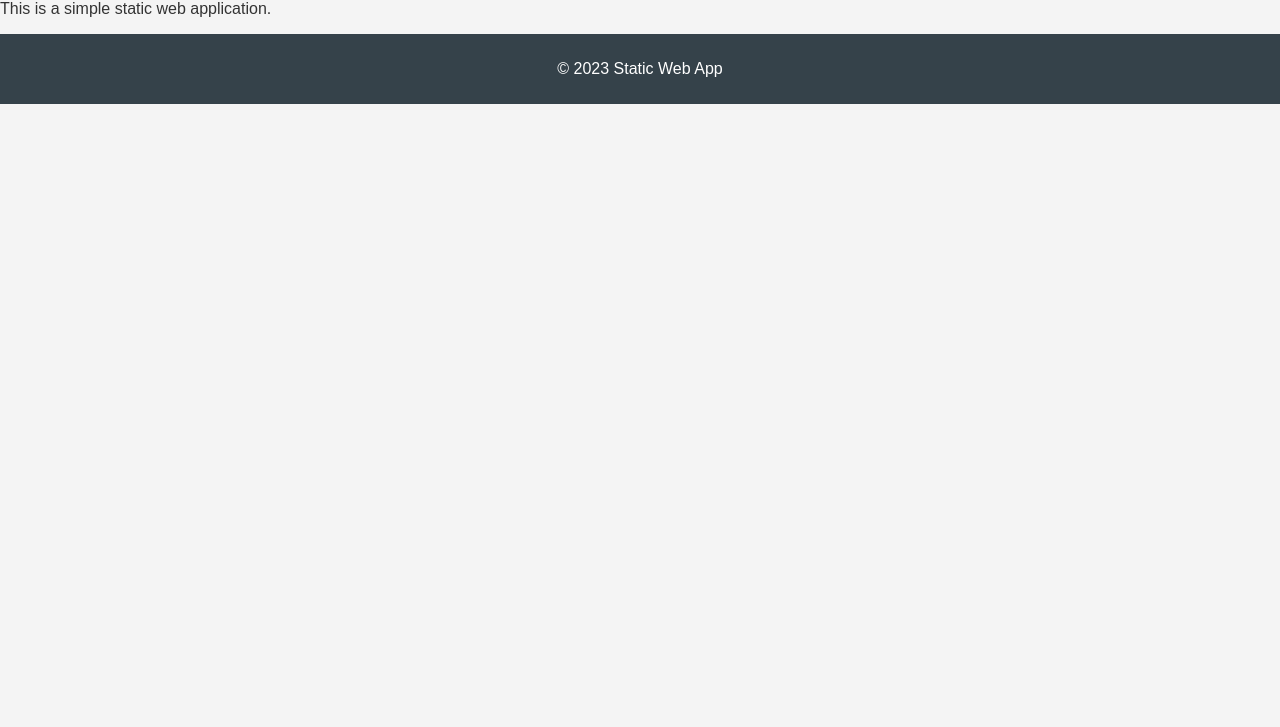
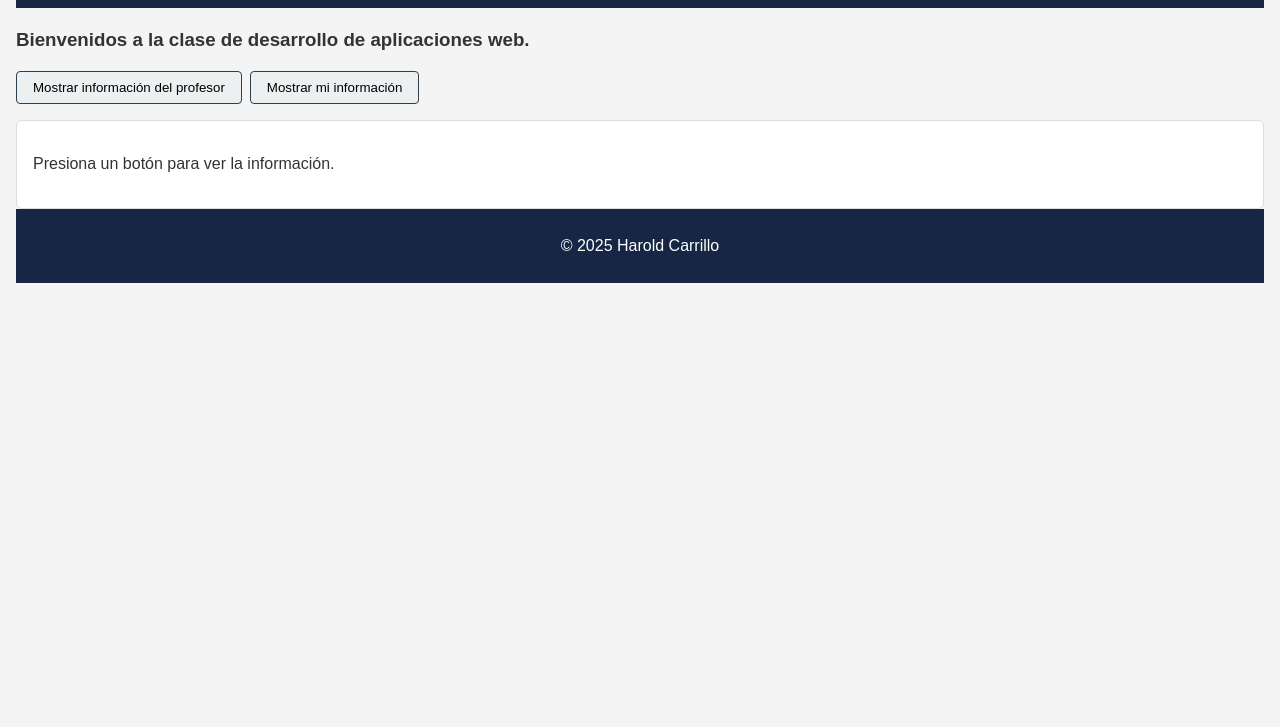
Before and after one commit to hacg95/especializacion_desarrolloweb_webapp, a website: page src/index.html in a window 1280 px wide. Shown: the part 73-800 px from the top of the page. Drawn offline with Linux system fonts and the light colour scheme.

Commit message:
se agregó un renderizado de datos personales

```diff
--- a/src/css/styles.css
+++ b/src/css/styles.css
@@ -3,10 +3,12 @@ body {
     font-family: Arial, sans-serif;
     background-color: #f4f4f4;
     color: #333;
+    line-height: 1.4;
+    padding: 1rem;
 }
 
 header {
-    background: #35424a;
+    background: #162644;
     color: #ffffff;
     padding: 10px 0;
     text-align: center;
@@ -37,7 +39,7 @@ nav a:hover {
 }
 
 footer {
-    background: #35424a;
+    background: #162644;
     color: #ffffff;
     text-align: center;
     padding: 10px 0;
@@ -45,3 +47,29 @@ footer {
     bottom: 0;
     width: 100%;
 }
+
+.controls {
+    margin: 1rem 0;
+    display: flex;
+    gap: 0.5rem;
+}
+
+.controls button {
+    padding: 0.5rem 1rem;
+    border: 1px solid #2c3e50;
+    background: #ecf0f1;
+    cursor: pointer;
+    border-radius: 4px;
+}
+
+.controls button:hover {
+    background: #dfe6e9;
+}
+
+.info-card {
+    margin-top: 1rem;
+    padding: 1rem;
+    border: 1px solid #ddd;
+    border-radius: 6px;
+    background: #fff;
+}
--- a/src/index.html
+++ b/src/index.html
@@ -8,13 +8,24 @@
 </head>
 <body>
     <header>
-        <h1>Welcome to the Static Web App</h1>
+        <h1>Especialización en Desarrollo de Software</h1>
     </header>
     <main>
-        <p>This is a simple static web application.</p>
+        <h3>Bienvenidos a la clase de desarrollo de aplicaciones web.</h3>
+
+        <!-- new controls -->
+        <div class="controls">
+            <button id="teacherBtn" type="button">Mostrar información del profesor</button>
+            <button id="meBtn" type="button">Mostrar mi información</button>
+        </div>
+
+        <!-- area where info will be displayed -->
+        <section id="info" aria-live="polite" class="info-card">
+            <p>Presiona un botón para ver la información.</p>
+        </section>
     </main>
     <footer>
-        <p>&copy; 2023 Static Web App</p>
+        <p>&copy; 2025 Harold Carrillo</p>
     </footer>
     <script src="js/main.js"></script>
 </body>
--- a/src/js/main.js
+++ b/src/js/main.js
@@ -1 +1,33 @@
 // This file is intentionally left blank.
+document.addEventListener('DOMContentLoaded', () => {
+    const teacherBtn = document.getElementById('teacherBtn');
+    const meBtn = document.getElementById('meBtn');
+    const infoEl = document.getElementById('info');
+
+    const teacher = {
+        name: 'Ing. Elkin Gonzalez',
+        role: 'Profesor',
+        email: 'elkin.gonzalez@uniminuto.edu',
+        bio: 'Profesor de Desarrollo de Aplicaciones Web con experiencia en transformación digital, desarrollo de software y seguridad informática.'
+    };
+
+    const me = {
+        name: 'Harold Carrillo',
+        role: 'Estudiante',
+        email: 'harold.carrillo@uniminuto.edu.co',
+        bio: 'Estudiante de la especialización, interesado en desarrollo de aplicaciones web.'
+    };
+
+    function renderPerson(person) {
+        infoEl.innerHTML = `
+            <h2>${person.name}</h2>
+            <p><strong>Rol:</strong> ${person.role}</p>
+            <p><strong>Email:</strong> <a href="mailto:${person.email}">${person.email}</a></p>
+            <p>${person.bio}</p>
+        `;
+        infoEl.focus();
+    }
+
+    teacherBtn.addEventListener('click', () => renderPerson(teacher));
+    meBtn.addEventListener('click', () => renderPerson(me));
+});
```
